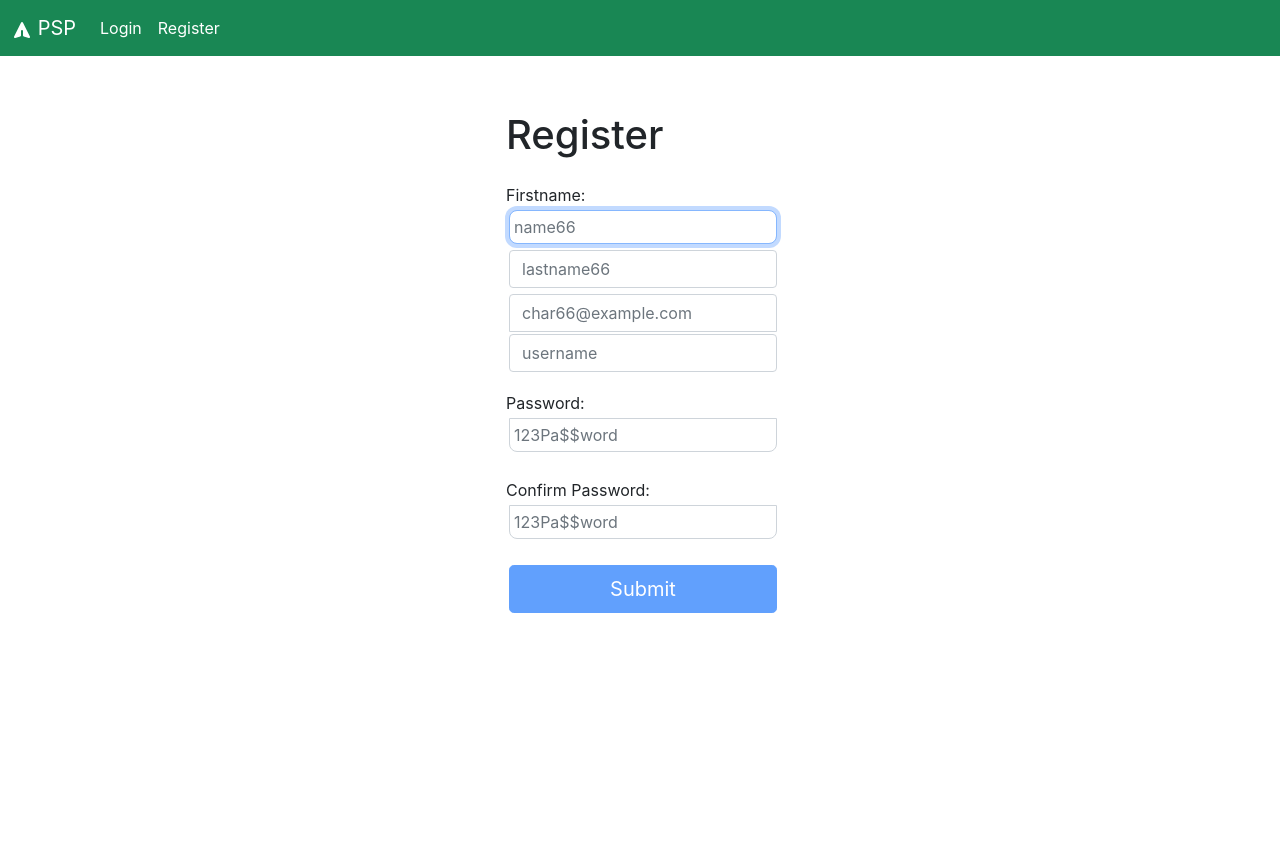
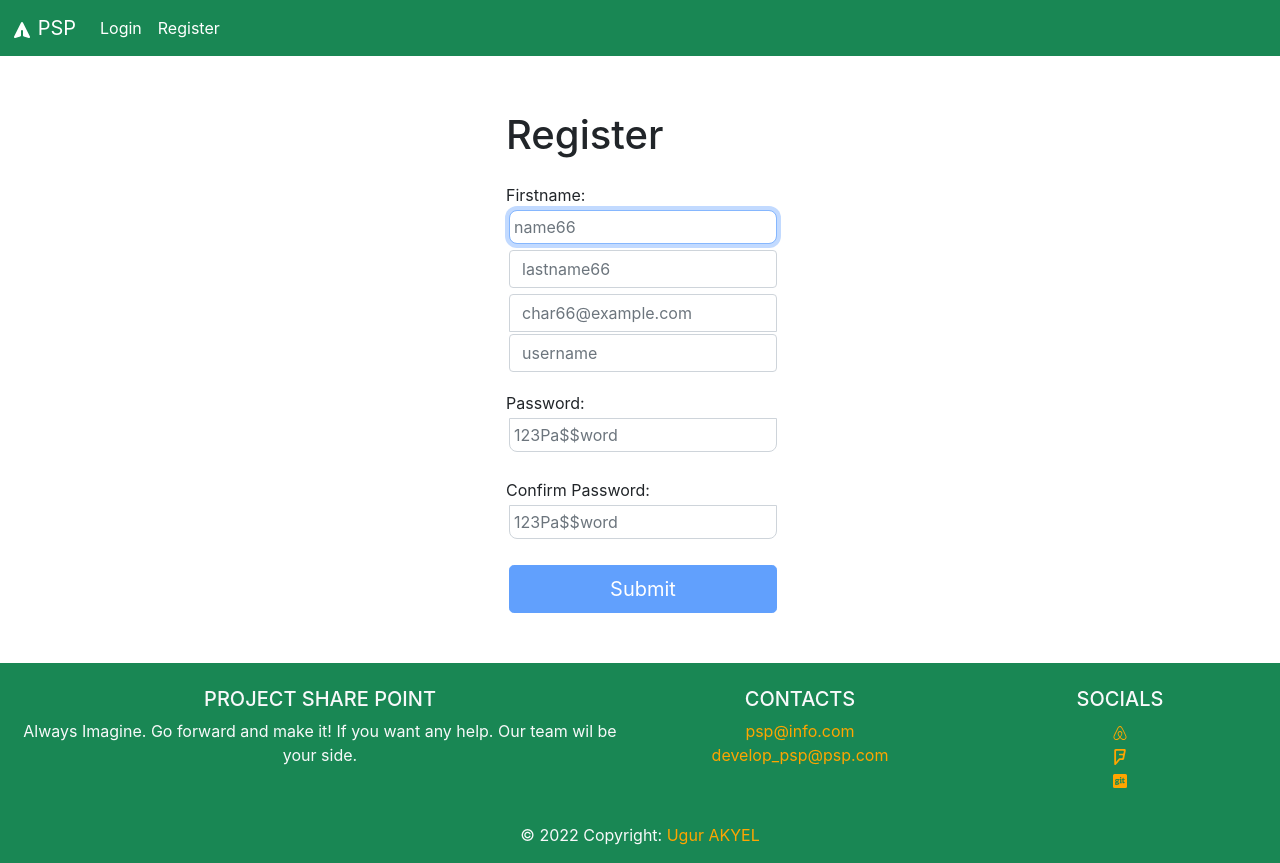
Before and after one commit to kozanakyel/Project-Share-Point-Web-React, a React (Create React App) app: page /register in a window 1280 px wide. Before the commit the page ends 800 px from the top, so only its background shows below. Built offline with nearby package versions, Linux system fonts and the light colour scheme.

Commit message:
added footer componenets

```diff
--- a/src/App.js
+++ b/src/App.js
@@ -1,5 +1,4 @@
 import { Route, Routes } from 'react-router-dom';
-import classes from './App.module.scss';
 import Nav from './components/nav/Nav';
 import Login from './pages/login/Login';
 import Home from './pages/home/Home';
@@ -16,6 +15,8 @@ import LinkPage from './pages/linkpage/LinkPage';
 import RequireAuth from './components/requireauth/RequireAuth';
 import PersistLogin from './components/persistlogin/PersistLogin';
 
+import Footer from './components/footer/Footer';
+
 
 const ROLES = [
     "Basic",
@@ -30,8 +31,6 @@ function App() {
 
         <>
             <Nav />
-            <main className={classes["form-signin"]}>
-
             <Routes>
                 <Route path="/" element={<Layout />}>
                     {/* public routes */}
@@ -58,10 +57,8 @@ function App() {
                     {/* catch all */}
                     <Route path="*" element={<Missing />} />
                 </Route>
-
             </Routes>
-
-            </main>
+            <Footer />
         </>
     );
 }
--- /dev/null
+++ b/src/components/footer/Footer.js
@@ -0,0 +1,39 @@
+import React from "react"
+import { FaAirbnb, FaFoursquare, FaGitSquare } from "react-icons/fa"
+
+const Footer = () => <footer className="page-footer text-light bg-success font-small pt-4">
+    <div className="container-fluid text-center text-md-left">
+        <div className="row">
+            <div className="col-md-6 mt-md-0 mt-3">
+                <h5 className="text-uppercase">Project Share Point</h5>
+                <p>Always Imagine. Go forward and make it! If you want any help. Our team wil be your side.</p>
+            </div>
+
+            <hr className="clearfix w-100 d-md-none pb-0"/>
+
+            <div className="col-md-3 mb-md-0 mb-3">
+                <h5 className="text-uppercase">Contacts</h5>
+                <ul className="list-unstyled">
+                    <li><a href="#!">psp@info.com</a></li>
+                    <li><a href="#!">develop_psp@psp.com</a></li>
+                </ul>
+            </div>
+
+            <div className="col-md-3 mb-md-0 mb-3">
+                <h5 className="text-uppercase">Socials</h5>
+                <ul className="list-unstyled">
+                    <li><a href="#!"><FaAirbnb /></a></li>
+                    <li><a href="#!"><FaFoursquare /></a></li>
+                    <li><a href="#!"><FaGitSquare /></a></li>
+                </ul>
+            </div>
+        </div>
+    </div>
+
+    <div className="footer-copyright text-center py-3">© 2022 Copyright:
+        <a href="#!"> Ugur AKYEL</a>
+    </div>
+
+</footer>
+
+export default Footer
--- a/src/index.scss
+++ b/src/index.scss
@@ -25,6 +25,7 @@ form {
 
 a, a:visited {
     color: orange;
+    text-decoration: none;
 
 }
 
--- a/src/pages/login/Login.js
+++ b/src/pages/login/Login.js
@@ -3,6 +3,8 @@ import { Link, useNavigate, useLocation } from 'react-router-dom';
 import useAuth from './../../utils/useAuth';
 
 import axios from './../../utils/axios';
+
+import classes from '../../App.module.scss';
 
 
 const LOGIN_URL = '/api/Account/authenticate';
@@ -79,7 +81,7 @@ const Login = () => {
 
     return (
         <>
-
+            <main className={classes["form-signin"]}>
                 <section>
                     <p ref={errRef} className={errMsg ? "errmsg" : "offscreen"} aria-live="assertive">{errMsg}</p>
                     <h1>Login In</h1>
@@ -114,7 +116,7 @@ const Login = () => {
                     </form>
 
                 </section>
-
+            </main>
         </>
     )
 };
--- a/src/pages/register/Register.js
+++ b/src/pages/register/Register.js
@@ -4,6 +4,8 @@ import { BiCheckboxChecked } from 'react-icons/bi';
 import { FaTimes } from 'react-icons/fa';
 
 import axios from './../../utils/axios';
+
+import classes from '../../App.module.scss';
 
 
 const USER_REGEX = /^[A-z][A-z0-9-_]{5,23}$/;
@@ -170,6 +172,7 @@ const Register = () => {
 
 
     return <>
+        <main className={classes["form-signin"]}>
             {success ? (
                 <section>
                     <h1>Success!</h1>
@@ -272,6 +275,7 @@ const Register = () => {
                     </form>
                 </section>
             )}
+        </main>
     </>;
 };
 
```
Lines whose indentation alone changed are shown as unchanged.
